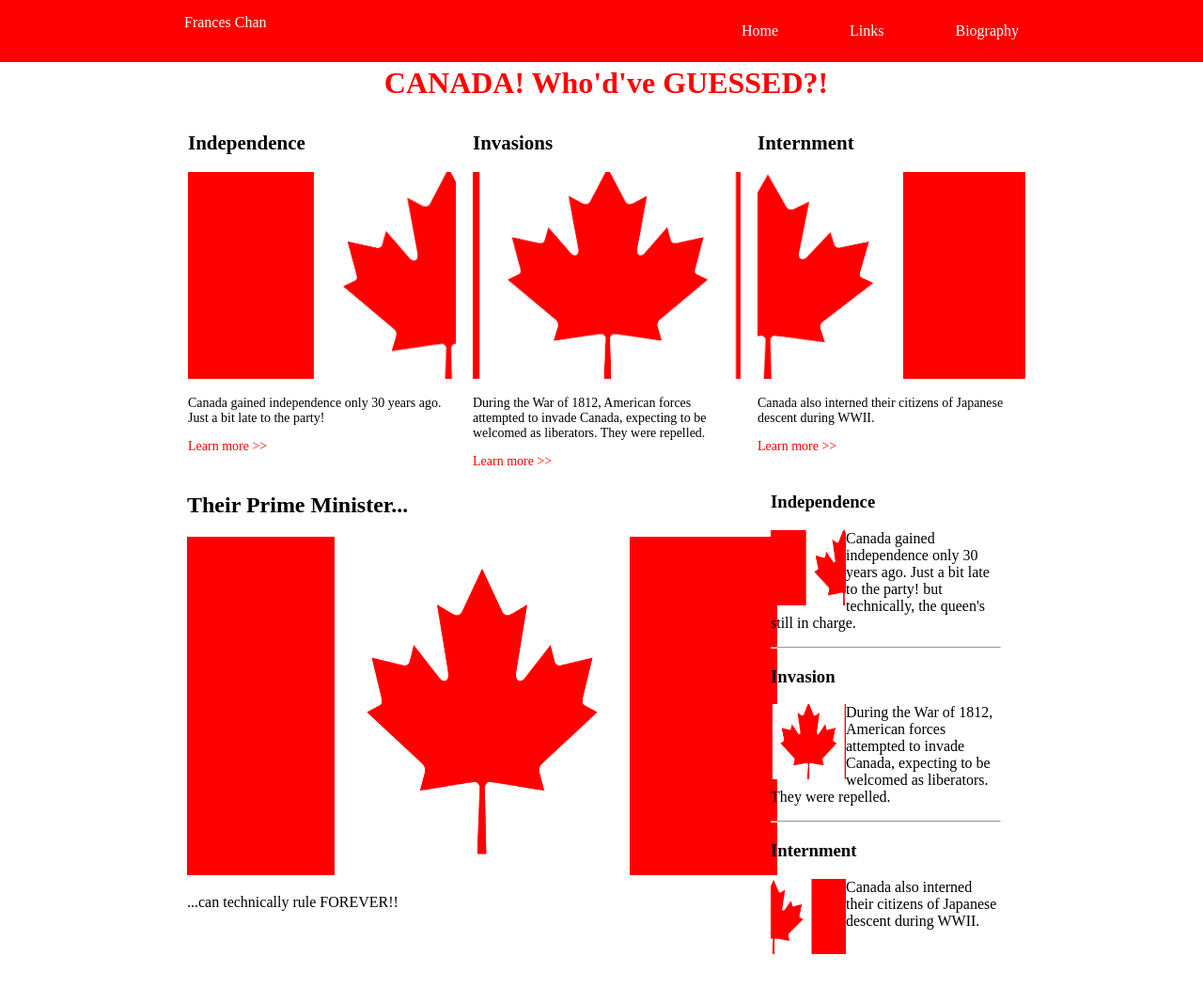
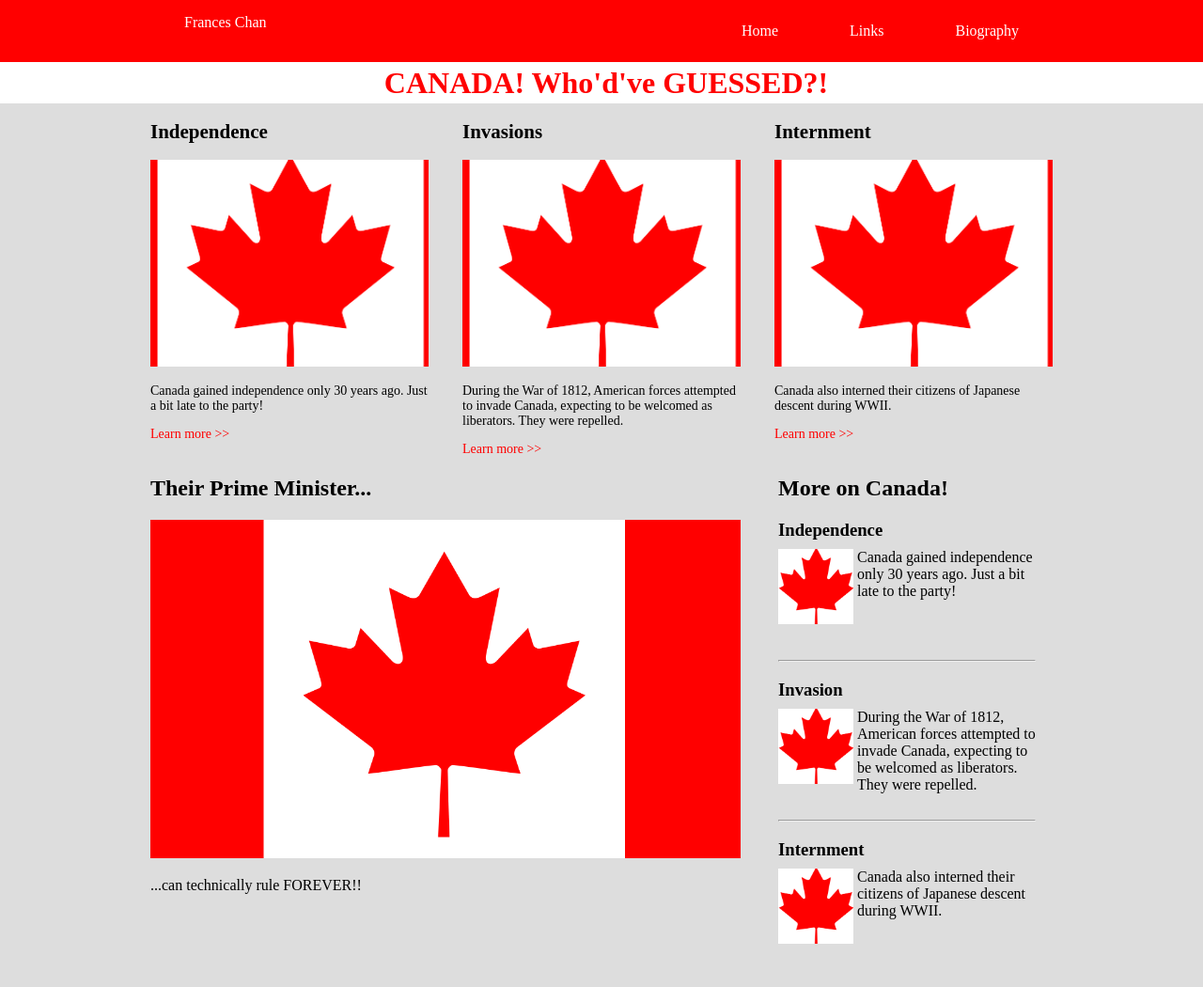
Before and after one commit to 160chan/HackYale-Homework, a plain HTML site: page hw2/index.html in a window 1280 px wide. Shown: the whole page at 94% size. Before the commit the page ends 1015 px from the top, so only its background shows below. Drawn offline with Linux system fonts and the light colour scheme.

Commit message:
homework 3

```diff
--- a/hw2/index.html
+++ b/hw2/index.html
@@ -7,14 +7,14 @@
 </head>
 <body>
 
-	<header>
+	<header> <!--so that the width goes across whole page -->
 		<div class="wrap">
 			<p class="header">Frances Chan</p>
 			<nav>
 				<ul>
-				<li><a class="header" href="./index.html">Home</a></li>
-				<li><a class="header" href="../week0/myfavwebsites">Links</a></li>
-				<li><a class="header" href="../week0/index">Biography</a></li>
+				<li><a class="nav" href="./index.html">Home</a></li>
+				<li><a class="nav" href="../week0/myfavwebsites">Links</a></li>
+				<li><a class="nav" href="../week0/index">Biography</a></li>
 				</ul>
 			</nav>
 		</div>
@@ -24,15 +24,15 @@
 		<div id="banner">
 			<h1>CANADA! Who'd've GUESSED?!</h1>
 		</div>
-		<!--end header-->
+	</div>
 
-		<div class="content" id="top">
-	<!--		<div class="row1"> -->
-				<ul>
+	<div class="content"> <!--so that the width goes across whole page -->
+		<div class="wrap">
+			<ul class="content">
 				<li class="threecolumns">
 					<h2>Independence</h2>
 					<a href="http://colinschultz.wordpress.com/2012/07/13/11-things-you-didnt-know-about-canada/">
-							<img src="./images/canadaflag1.3.png" alt="Flag of Canada" WIDTH = 285 HEIGHT = 220>
+						<img src="./images/canadaflag2.3.png" alt="Flag of Canada" WIDTH = 296 HEIGHT = 220>
 					</a>
 					<p>Canada gained independence only 30 years ago. Just a bit late to the party!</p>
 					<a class="content" href="http://colinschultz.wordpress.com/2012/07/13/11-things-you-didnt-know-about-canada/">Learn more >></a>
@@ -40,62 +40,67 @@
 				<li class="threecolumns">
 					<h2>Invasions</h2>
 					<a href="http://colinschultz.wordpress.com/2012/07/13/11-things-you-didnt-know-about-canada/">
-							<img src="./images/canadaflag2.3.png" alt="Flag of Canada" WIDTH = 285 HEIGHT = 220>
+						<img src="./images/canadaflag2.3.png" alt="Flag of Canada" WIDTH = 296 HEIGHT = 220>
 					</a>
 					<p>During the War of 1812, American forces attempted to invade Canada, expecting to be welcomed as liberators. They were repelled. </p>
 					<a class="content" href="http://colinschultz.wordpress.com/2012/07/13/11-things-you-didnt-know-about-canada/">Learn more >></a>
 				</li>
-					<li class="threecolumns">
+				<li class="threecolumns last">
 					<h2>Internment</h2>
 					<a href="http://colinschultz.wordpress.com/2012/07/13/11-things-you-didnt-know-about-canada/">
-							<img src="./images/canadaflag3.3.png" alt="Flag of Canada" WIDTH = 285 HEIGHT = 220>
+						<img src="./images/canadaflag2.3.png" alt="Flag of Canada" WIDTH = 296 HEIGHT = 220>
 					</a>
 					<p>Canada also interned their citizens of Japanese descent during WWII.</p>
 					<a class="content" href="http://colinschultz.wordpress.com/2012/07/13/11-things-you-didnt-know-about-canada/">Learn more >></a>
 				</li>
 			</ul>
+				<div id="leftcontent">
+					<h2>Their Prime Minister...</h2>
+					<div class="leftcontent">
+						<img src="./images/canadaflagshort.png" alt="Flag of Canada" WIDTH = 628 HEIGHT = 360>
+						<p>...can technically rule FOREVER!!</p>
 					</div>
-
-
-			<!-- end of div.content#top -->
-		<!--	<div class="row2"> -->
-			<!--	<div class="content"> -->
-			<div class="content">
-				<div id="bottom"> <!--do i really need id=bottom?? -->
-				<fieldset>
-				<div class="leftcontent">
-					<h2>Their Prime Minister...</h2>
-					<img src="./images/canadaflagorig.png" alt="Flag of Canada" WIDTH = 628 HEIGHT = 360>
-					<p>...can technically rule FOREVER!!</p>
 				</div>
 				<!--end of leftcontent-->
 
-
 				<div id="sidebar">
+					<h2>More on Canada!</h2>
 					<ul>
 						<li>
 							<h3>Independence</h3>
-							<img src="./images/canadaflag1.3.png" alt="Flag of Canada" WIDTH = 80 HEIGHT = 80 style="float: left" /> <p>Canada gained independence only 30 years ago. Just a bit late to the party! but technically, the queen's still in charge. </p>
+								<div class = "i-b">
+									<img src="./images/canadaflagsquare.png" alt="Flag of Canada" WIDTH = 80 HEIGHT = 80>
+								</div>
+								<div class = "i-b">
+									<p class = "thumbnailtext">Canada gained independence only 30 years ago. Just a bit late to the party!</p>
+								</div>
 						</li>
-
 						<li>
 							<hr>
 							<h3>Invasion</h3>
-							<img src="./images/canadaflag2.3.png" alt="Flag of Canada" WIDTH = 80 HEIGHT = 80 style="float: left" />
-							<p>During the War of 1812, American forces attempted to invade Canada, expecting to be welcomed as liberators. They were repelled. </p> <hr>
+							<div class = "i-b">
+								<img src="./images/canadaflagsquare.png" alt="Flag of Canada" WIDTH = 80 HEIGHT = 80>
+							</div>
+							<div class = "i-b">
+								<p class = "thumbnailtext">During the War of 1812, American forces attempted to invade Canada, expecting to be welcomed as liberators. They were repelled. </p>
+							</div>
 						</li>
 						<li>
+							<hr>
 							<h3>Internment</h3>
-							<img src="./images/canadaflag3.3.png" alt="Flag of Canada" WIDTH = 80 HEIGHT = 80 style="float: left" />
-							<p>Canada also interned their citizens of Japanese descent during WWII.</p>
+							<div class = "i-b">
+								<img src="./images/canadaflagsquare.png" alt="Flag of Canada" WIDTH = 80 HEIGHT = 80>
+							</div>
+							<div class = "i-b">
+								<p class = "thumbnailtext">Canada also interned their citizens of Japanese descent during WWII.</p>
+							</div>
 						</li>
 					</ul>
 				</div>
-				<!--end of div#sidebar-->
-			</fieldset>
+				<!-- end of div#sidebar-->
 		</div>
-			<!--end of div.content#bottom>
+		<!--end of div.wrap-->
 	</div>
-	<!-- end of div#wrap -->
+	<!-- end of div.content -->
 </body>
 </html>
--- a/hw2/stylesheets/style.css
+++ b/hw2/stylesheets/style.css
@@ -1,6 +1,4 @@
 /* is there any way to get stuff to go one after another w/o position: absolute */
-/* i could not get the columns to be 36px apart */
-/*how do I make the entire website fixed-width??? (e.g. the header is not w/in the 960px) */
 
 body {
 	margin: 0;
@@ -10,7 +8,7 @@ body {
 
 header {
 	width: 100%;
-	position: absolute;
+	position: fixed;
 	left: 0;
 	top: 0;
 	background-color: #ff0000;
@@ -41,6 +39,7 @@ nav li {
 
 ul {
 	list-style-type:none; /* gets rid of bullet points */
+	padding: 0;
 }
 
 p.header {
@@ -51,7 +50,7 @@ p.header {
 	color: #FFFFFF;
 }
 
-a.header {
+a.nav {
 	font: 14px/14px 'Helvetica' sans-serif;
 	color: #FFFFFF;
 	text-decoration: none;
@@ -66,8 +65,14 @@ h1 {
 	text-align: center;
 }
 
+h3 {
+	margin-bottom: .5em;
+}
+
 fieldset {
 	border: 0;
+	padding: 0;
+	margin: 0;
 }
 
 
@@ -77,36 +82,23 @@ a.content {
 	text-decoration: none;
 }
 
-.row1 {
-/*	float: left; */
+ul.content {
+	width: 960px;
 	padding: 0;
-/*	margin: 0 auto;
-	overflow: hidden; /*these two things center the 960px*/
-	/*width: 960px; */
-	position: fixed;
-	left: 18px;
-	right: 18px;
-}
-
-.row2 {
-	float: left;
-/*	position: absolute;
-	top: 800px; */
-	padding: 0;
-	width: 960px;
+	margin: 0 auto;
 }
 
 .threecolumns {
 	display: inline;
 	padding: 0px;
-	margin-right: 18px;
-	width: 285px; /*the dimensions 296 just was not working on my computer*/
+	margin-right: 36px;
+	width: 296px;
 	float: left;
-/*	height: 100px;
-	line-height: 100px; */
-	/* in body, we set line-height to 20px. here we set it to 100px, same as height, to center content vertically*/
 	text-align: left;
 	font-size: 14px;
+}
+.threecolumns.last {
+	margin-right: 0; /*need this to get it all three columns to fix or else 296+36+296+36+296+36 > 960*/
 }
 
 #banner {
@@ -114,42 +106,43 @@ a.content {
 	margin-left: 10px;
 }
 
-
-.sidebar{
-    float: right;
-    height: 100%;
-    width: 200px;
-    margin-top: 100px;
-    }
-
 .wrap {
 	width: 960px;
 	margin: 0 auto;
 }
 
-} /*what is this doing here?!?!?*/
-
+/* the gray box! */
 .content {
-	position: absolute;
-	top: 70;
-	left: 0;
 	width: 100%;
-	background-color: #ddd;
+	background-color: #ddd; /*gray*/
 	height: 100%;
-	margin-bottom: 50px;
+	margin: 0;
 }
 
-.leftcontent {
-	/*width: 100%;
-	height: 100%;*/
-	padding-left: 25px;
-	float: left;
+.i-b {
+	display: inline-block;
+	vertical-align: top;
+}
+
+.thumbnailtext {
+	width: 190px; /*absolutely need this */
+	height: 110px;
+	margin: 0px;
+	padding: 0px;
+}
+
+#leftcontent {
+	padding: 0;
+	margin-right: 36px;
+	display: inline-block;
+	vertical-align: top;
 	width: 628px;
 }
 
 #sidebar {
-	position: absolute;
-	right: 215px;
-	width: 285px;
-
+	display: inline-block;
+	vertical-align: top;
+	/*width: 296px;*/
+	margin: 0;
+	padding: 0;
 }
```
Also changed, not shown: week2/index.html (+1 -1 lines), hw2/images/CanadaFlagShort.png (added), hw2/images/CanadaFlagSquare.png (added), 2 other files. Lines whose indentation alone changed are shown as unchanged.
